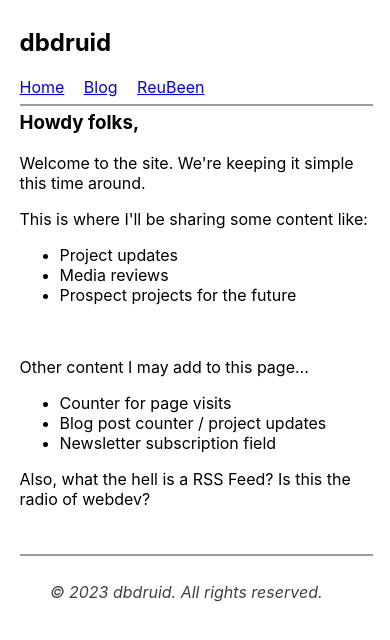
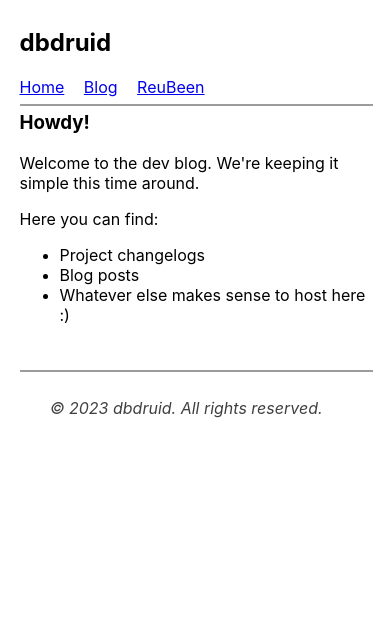
Before and after one commit to tracedelange/dbdruid, a React (Create React App) app: page / in a window 390 px wide. Shown: the top 640 px of the page. Built offline with nearby package versions, Linux system fonts and the light colour scheme; no server answers.

Commit message:
home page update

```diff
--- a/src/components/Landing.js
+++ b/src/components/Landing.js
@@ -5,24 +5,15 @@ const Landing = () => {
     <div className='content-container'>
 
       <h3>
-        Howdy folks,
+        Howdy!
       </h3>
-      <p>Welcome to the site. We're keeping it simple this time around. </p>
-      <p>This is where I'll be sharing some content like:</p>
+      <p>Welcome to the dev blog. We're keeping it simple this time around.</p>
+      <p>Here you can find:</p>
       <ul>
-        <li>Project updates</li>
-        <li>Media reviews</li>
-        <li>Prospect projects for the future</li>
+        <li>Project changelogs</li>
+        <li>Blog posts</li>
+        <li>Whatever else makes sense to host here :)</li>
       </ul>
-      <br></br>
-      <p>Other content I may add to this page...</p>
-      <ul>
-        <li>Counter for page visits</li>
-        <li>Blog post counter / project updates</li>
-        <li>Newsletter subscription field</li>
-      </ul>
-      <p>Also, what the hell is a RSS Feed? Is this the radio of webdev?</p>
-
     </div>
   )
 }
--- a/src/index.css
+++ b/src/index.css
@@ -292,7 +292,10 @@ img.image {
   }
   .text-large{
     font-size: 20px;
-    margin: 0%;
+    margin-top: 0%;
+    margin-bottom: 0%;
+    margin-left: 1%;
+    margin-right: 1%;
   }
 
   .reubeen-header {
```
